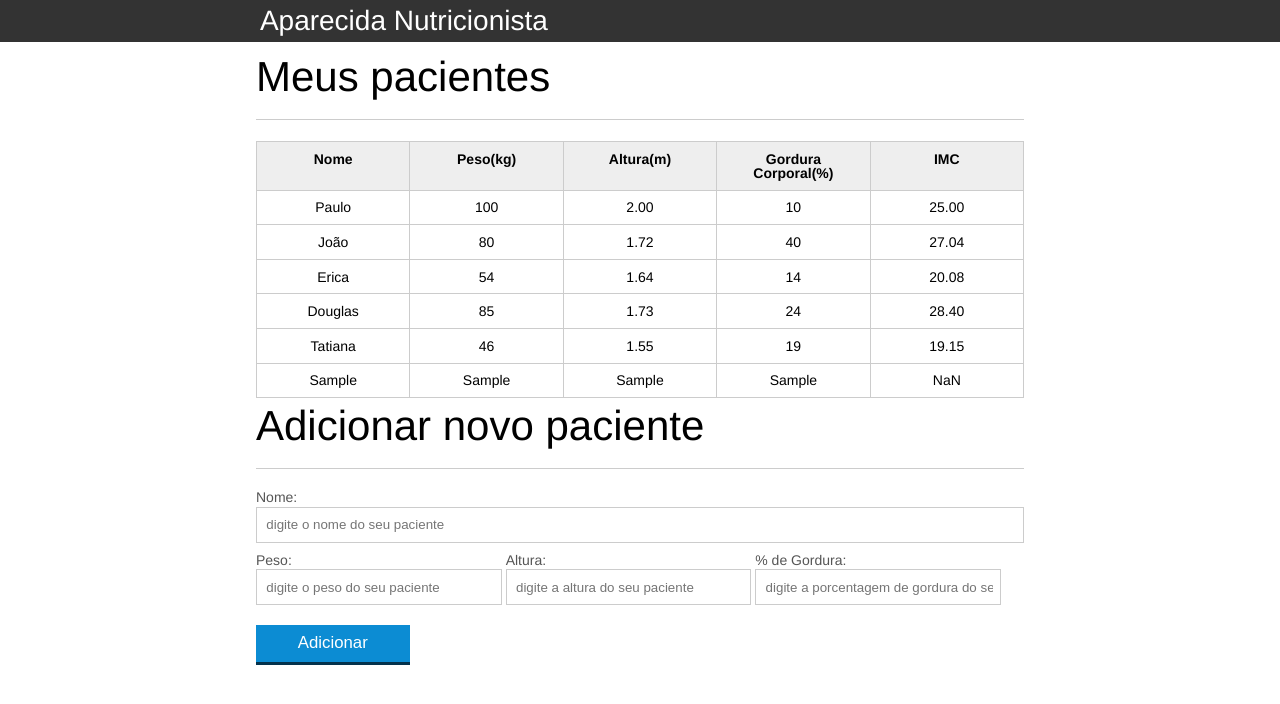
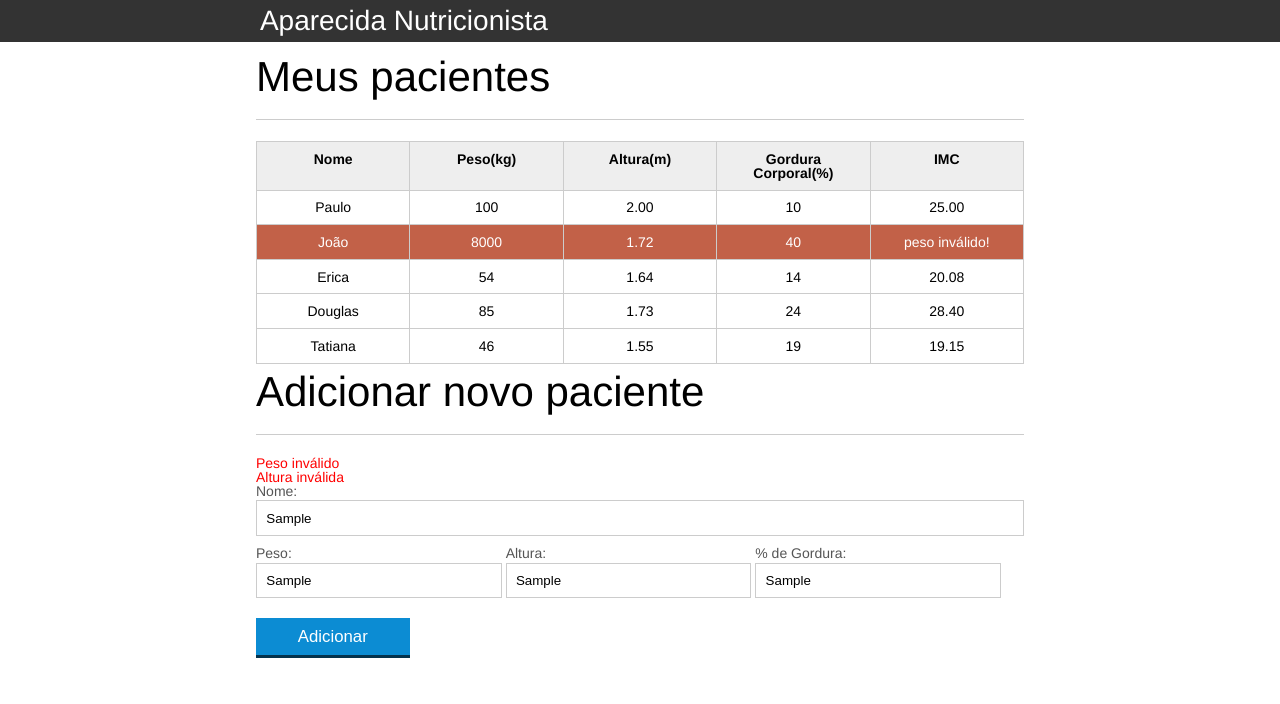
Before and after one commit to Diogozura/js-para-web, a plain HTML site: page index.html in a window 1280 px wide. Both pictures are taken after typing "Sample", "Sample", "Sample", "Sample" into the empty fields and a click on the button "Adicionar". Drawn offline with Linux system fonts and the light colour scheme.

Commit message:
mais uma aula

```diff
--- a/css/index.css
+++ b/css/index.css
@@ -137,3 +137,6 @@ button[disabled=disabled], button:disabled {
 	background-color: rgb(194, 97, 72);
 	color: white;
 }
+#mensagens-erro{
+	color: red;
+}
--- a/index.html
+++ b/index.html
@@ -39,7 +39,7 @@
 
 						<tr class="paciente" >
 							<td class="info-nome">João</td>
-							<td class="info-peso">80</td>
+							<td class="info-peso">8000</td>
 							<td class="info-altura">1.72</td>
 							<td class="info-gordura">40</td>
 							<td class="info-imc">0</td>
@@ -74,6 +74,9 @@
 
 			<section class="container">
 				<h2 id="titulo-form">Adicionar novo paciente</h2>
+				<ul id="mensagens-erro" >
+
+				</ul>
 				<form id="form-adiciona">
 					<div class="">
 						<label for="nome">Nome:</label>
--- a/js/calcula-imc.js
+++ b/js/calcula-imc.js
@@ -22,12 +22,11 @@ for (var i = 0; i < pacientes.length; i++) {
 
 
     // conferindo se os dados são verdadeiros
-    var pesoEhValido = true;
-    var alturaEhValido = true;
+    var pesoEhValido = validaPeso(peso);
+    var alturaEhValido = validaAltura(altura);
 
 
-    if (peso <= 0 || peso >= 1000) {
-        console.log("peso inválido!")
+    if (!pesoEhValido) {
         pesoEhValido = false
         tdIMC.textContent = "peso inválido!"
 
@@ -38,7 +37,7 @@ for (var i = 0; i < pacientes.length; i++) {
         // paciente.style.backgroundColor = "#FF8A87"
 
     }
-    if (altura <= 0 || altura > 3) {
+    if (!alturaEhValido) {
         console.log("altura inválida!")
         alturaEhValido = false;
         tdIMC.textContent = "altura inválida!"
@@ -48,19 +47,32 @@ for (var i = 0; i < pacientes.length; i++) {
     }
 
 
-
-
     // mostrando na tela os dados
 
     if (pesoEhValido && alturaEhValido) {
-        var imc = calculaImc(peso,altura)
+        var imc = calculaImc(peso, altura)
 
         tdIMC.textContent = imc
 
         // toFixed para travar as casas decimais
     }
+
+
+    function validaPeso(peso) {
+        if (peso >= 0 && peso < 1000) {
+            return true
+        } else {
+            return false
+        }
     }
 
+    function validaAltura(altura) {
+        if (altura >=0 && altura <= 3.0) {
+            return true
+        } else {
+            return false
+        }
+    }
 
     function calculaImc(peso, altura) {
          var imc = 0
@@ -69,19 +81,4 @@ function calculaImc(peso, altura) {
         return imc.toFixed(2)
         }
 
-
-
-
-
-
-// função anonima
-
-
-
-
-// função nomeada
-// titulo.addEventListener("click", monstraMensagem);
-
-// function monstraMensagem() {
-//     console.log("ainnn bom dia gostosa")
-// }
+}
--- a/js/form.js
+++ b/js/form.js
@@ -9,13 +9,39 @@ botaoAdicionar.addEventListener("click", function (event) {
     var paciente = obtemPacienteDoForm(form)
     // cria a tr a td do paciente
     var pacienteTr = montaTr(paciente)
+
+    var erro = validaPaciente(paciente)
+    console.log(erros)
+
+    if (erro.length > 0) {
+        exibeMensagemDeErro(erros)
+        return
+    }
+
     var tabela = document.querySelector("#tabela-pacientes")
 
     tabela.appendChild(pacienteTr)
 
+
+
     // limpar campos
     form.reset()
+    var mensagensErro = document.querySelector("#mensagens-erro")
+    mensagensErro.innerHTML= ""
 })
+
+function exibeMensagemDeErro(erros) {
+    var ul = document.querySelector("#mensagens-erro")
+
+    ul.innerHTML = ""
+
+
+    erros.forEach(function (erro) {
+        var li = document.createElement("li")
+        li.textContent = erro
+        ul.appendChild(li)
+    })
+}
 
 function obtemPacienteDoForm(form) {
 
@@ -55,3 +81,21 @@ function montaTd(dado, classe) {
 
     return td;
 }
+
+function validaPaciente(paciente) {
+
+    erros = []
+    if(paciente.nome.length == 0 ) erros.push("Adicione um nome para o Paciente!")
+
+    if (!validaPeso(paciente.peso)) erros.push("Peso inválido")
+    if (paciente.peso == 0) erros.push("Adicione o Peso!")
+
+    if (!validaAltura(paciente.altura)) erros.push("Altura inválida")
+    if (paciente.altura.length == 0) erros.push("Adicione a Altura!")
+
+    if (paciente.gordura.length == 0) erros.push("Adicione a gordura!")
+
+    return erros
+
+
+}
```
Lines whose indentation alone changed are shown as unchanged.
